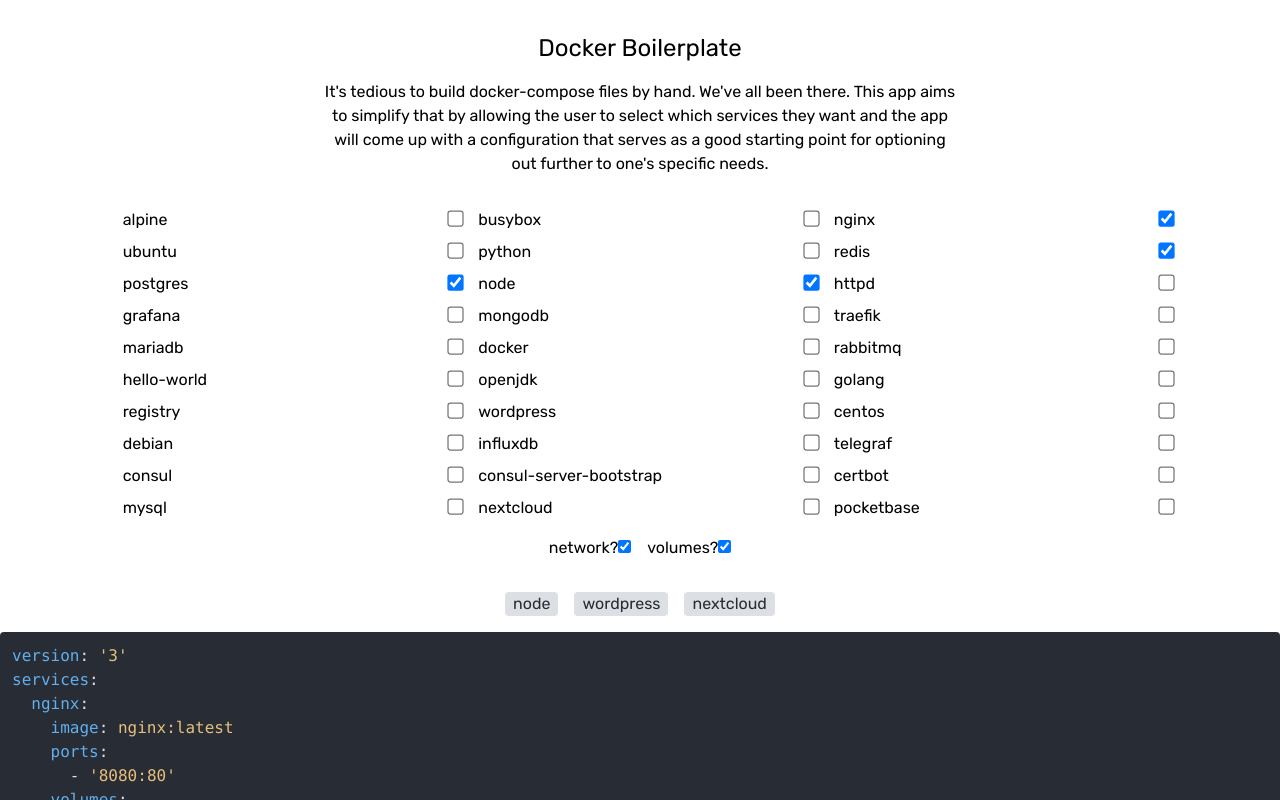
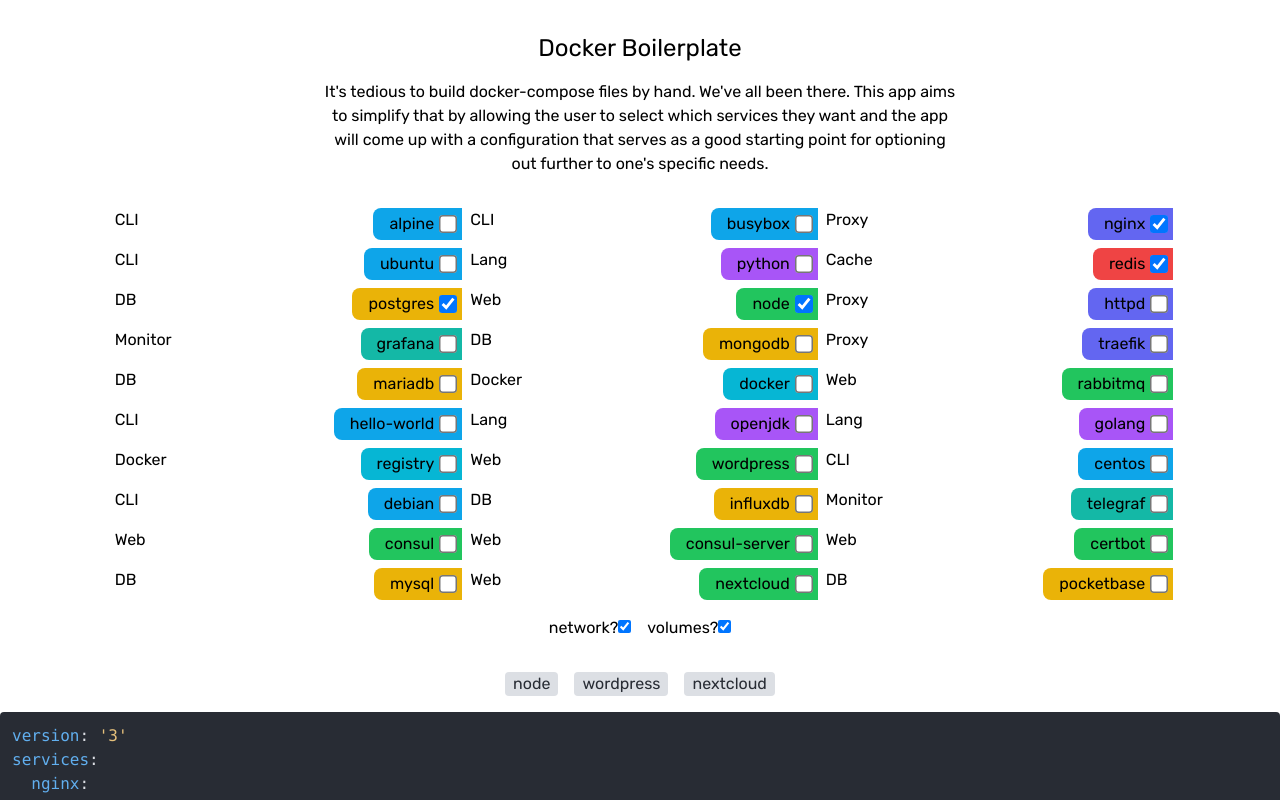
Before and after one commit to eliaspeteri/docker-boilerplate, a React (Vite) app: page / in a window 1280 px wide. Shown: the top 800 px of the page. Built offline with nearby package versions, Linux system fonts and the light colour scheme.

Commit message:
refactor: moved service option to a separate component

```diff
--- /dev/null
+++ b/src/components/optionComponent.tsx
@@ -0,0 +1,40 @@
+import { ChangeEvent } from 'react';
+import { Option } from '../interfaces/option.interface';
+
+interface Props {
+  index: number;
+  option: Option;
+  Colors: Map<string, string>;
+  addItem: (index: number) => void;
+  removeItem: (index: number) => void;
+  selected: Set<number>;
+}
+
+export function OptionComponent(props: Props) {
+  return (
+    <div key={props.index}>
+      <label className="float-left pl-2" htmlFor={props.option.alias || props.option.name || props.option.image}>
+        {props.option.tag}
+      </label>
+      <label
+        htmlFor={props.option.alias || props.option.name || props.option.image}
+        className={`flex flex-row px-4 py-1 bg-${props.Colors.get(
+          props.option.tag ?? 'vscblack'
+        )}-500 hover:bg-${props.Colors.get(
+          props.option.tag ?? 'vscblack'
+        )}-600 float-right rounded-l-lg align-middle cursor-pointer`}
+      >
+        {props.option.alias || props.option.name || props.option.image}
+        <input
+          id={props.option.alias || props.option.name || props.option.image}
+          type="checkbox"
+          onChange={(e: ChangeEvent<HTMLInputElement>) =>
+            e.target.checked ? props.addItem(props.index) : props.removeItem(props.index)
+          }
+          checked={props.selected.has(props.index)}
+          className="scale-150 w-3 relative left-2"
+        />
+      </label>
+    </div>
+  );
+}
--- a/src/components/options.tsx
+++ b/src/components/options.tsx
@@ -1,6 +1,7 @@
 import React, { ChangeEvent } from 'react';
 
 import { Option } from '../interfaces/option.interface';
+import { OptionComponent } from './optionComponent';
 
 type Props = {
   options: Option[];
@@ -27,31 +28,15 @@
     <>
       <div className="grid grid-cols-3 mx-auto w-5/6 gap-y-2">
         {props.options.map((option: Option, index: number) => (
-          <div key={index}>
-            <label htmlFor={option.image} className="float-left px-4 align-middle">
-              {option.name || option.image}
-            </label>
-
-            <div className="float-right">
-              {option.tags?.map((tag, index) => (
-                <span
-                  key={index}
-                  className={`px-8 py-1 bg-${Colors.get(tag)}-500 rounded-l-lg relative left-5 -z-10 align-middle`}
-                >
-                  {tag}
-                </span>
-              ))}
-              <input
-                id={option.image}
-                type="checkbox"
-                onChange={(e: ChangeEvent<HTMLInputElement>) =>
-                  e.target.checked ? props.addItem(index) : props.removeItem(index)
-                }
-                checked={props.selected.has(index)}
-                className="scale-125"
-              />
-            </div>
-          </div>
+          <OptionComponent
+            key={index}
+            option={option}
+            index={index}
+            Colors={Colors}
+            addItem={props.addItem}
+            removeItem={props.removeItem}
+            selected={props.selected}
+          />
         ))}
       </div>
       <div className="flex flex-row justify-center py-4">
```
